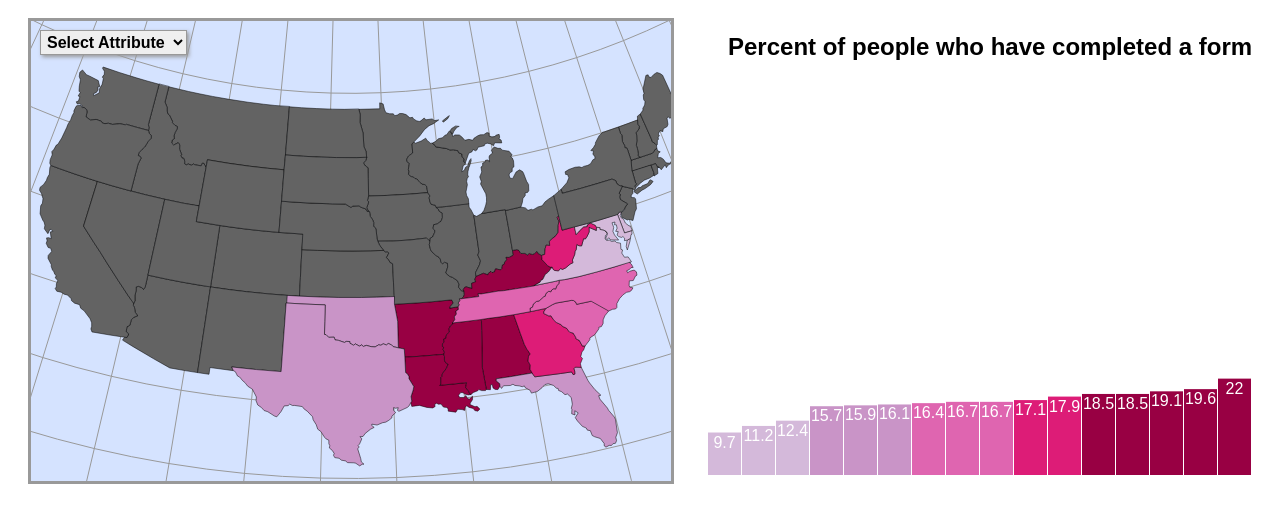
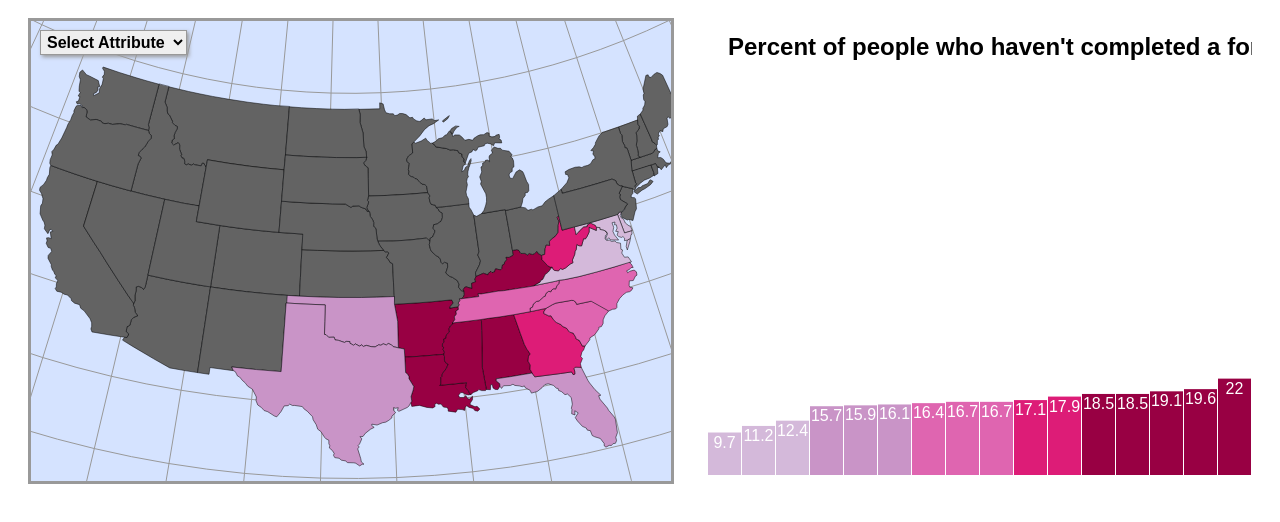
Before and after one commit to Mhws1993/d3-coordinated-viz, a plain HTML site: page index.html in a window 1280 px wide. Drawn offline with Linux system fonts and the light colour scheme.

Commit message:
10 update
Didn't realize we could turn in lab for docked points. Going to continue
working on the lab.

```diff
--- a/js/mainlab9.js
+++ b/js/mainlab9.js
@@ -243,8 +243,8 @@ var numbers = chart.selectAll(".numbers")
                    .text(function(d){
                        return d[expressed];
                    });
-var titleArray = ["Percent of people living under the poverty line", "Percent of people who are unemployed", "Percent of people that have graduated high school",
- "Percent of people who have completed a form of higher education", "Percent of people who stuggle with food insecurity"];//list of attributes
+var titleArray = ["Percent of people living under the poverty line", "Percent of people who are unemployed", "Percent of people that haven't graduated high school",
+ "Percent of people who haven't completed a form of higher education", "Percent of people who stuggle with food insecurity"];//list of attributes
 var chartTitle = chart.append("text")
                         .attr("x", 20)
                         .attr("y", 40)
```
Also changed, not shown: css/style.css (line endings or trailing spaces), index.html (line endings or trailing spaces).
